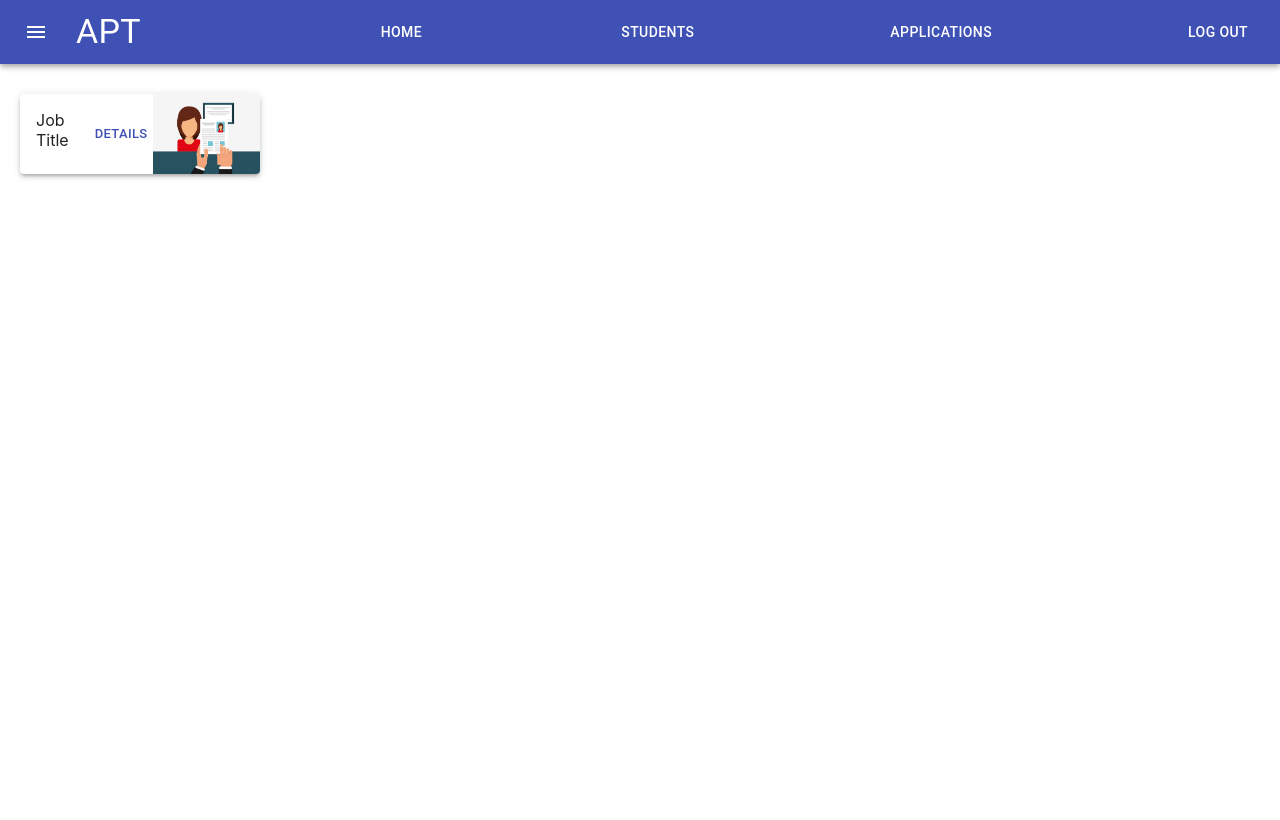
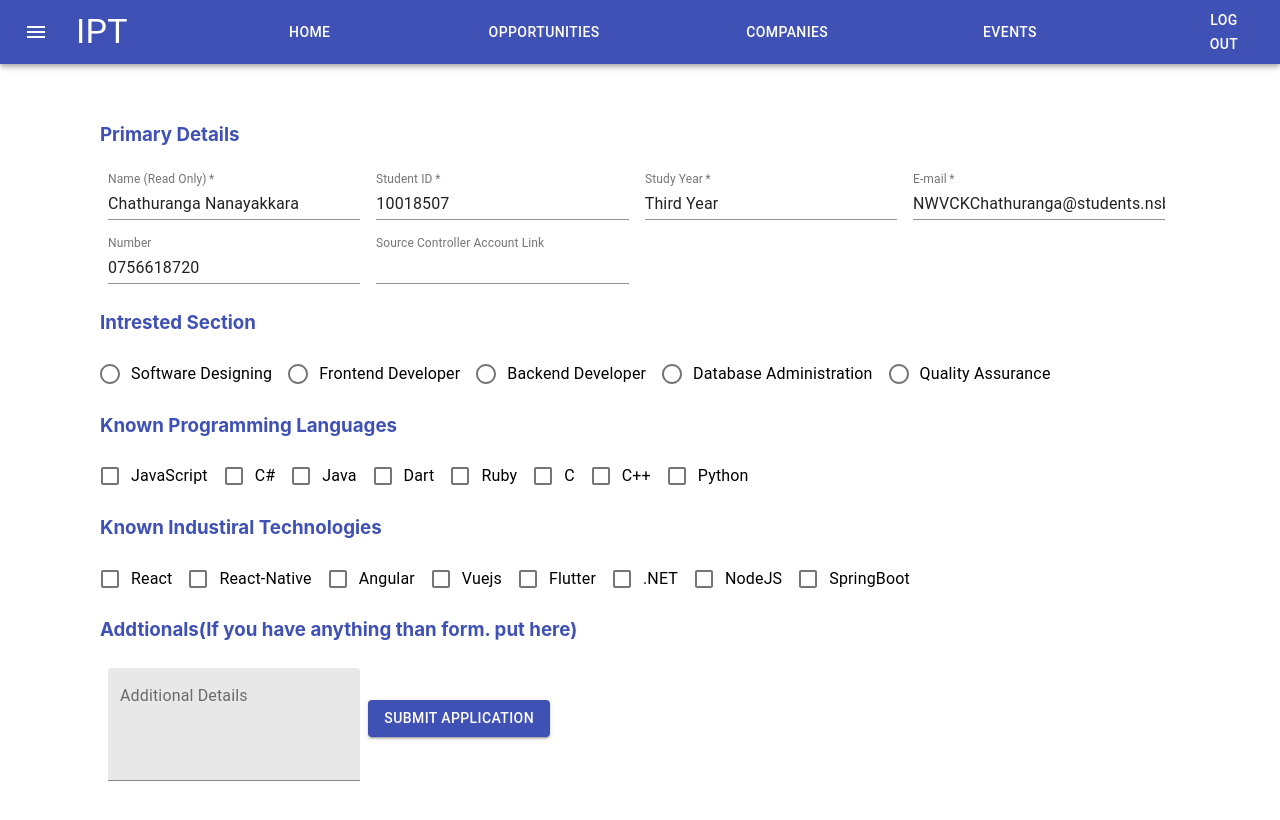
Before and after one commit to chamodKanishka/IPT, a React (Create React App) app: page / in a window 1280 px wide. Shown: the top 820 px of the page. Built offline with nearby package versions, Linux system fonts and the light colour scheme.

Commit message:
add students appy for jobs form to profile page

```diff
--- a/src/App.js
+++ b/src/App.js
@@ -1,10 +1,10 @@
 import React from 'react';
-import Applications from './screens/companyArea/applications';
+import StudentHome from './screens/studentArea/studentProfile';
 import './App.css';
 
 function App() {
   return (
-    <Applications/>
+    <StudentHome/>
   );
 }
 
--- a/src/screens/companyArea/companyHomeNav.js
+++ b/src/screens/companyArea/companyHomeNav.js
@@ -15,7 +15,6 @@ import ListItemIcon from '@material-ui/core/ListItemIcon';
 import ListItemText from '@material-ui/core/ListItemText';
 import InboxIcon from '@material-ui/icons/MoveToInbox';
 import AddCircleIcon from '@material-ui/icons/AddCircleOutlined'
-import MailIcon from '@material-ui/icons/Mail';
 
 
 
@@ -49,18 +48,9 @@ export default  function CompanyHomeNav() {
           onKeyDown={toggleDrawer(anchor, false)}
         >
           <List>
-            {['Profile', 'New Opportunities', 'Messages', 'Help & Support'].map((text, index) => (
+            {['Profile', 'New Opportunities', 'Help & Support'].map((text, index) => (
               <ListItem button key={text}>
                 <ListItemIcon>{index % 2 === 0 ? <InboxIcon /> : <AddCircleIcon />}</ListItemIcon>
-                <ListItemText primary={text} />
-              </ListItem>
-            ))}
-          </List>
-          <Divider />
-          <List>
-            {['other 1', 'other 2', 'other 3'].map((text, index) => (
-              <ListItem button key={text}>
-                <ListItemIcon>{index % 2 === 0 ? <InboxIcon /> : <add_circle />}</ListItemIcon>
                 <ListItemText primary={text} />
               </ListItem>
             ))}
--- a/src/screens/studentArea/studentHomeNav.js
+++ b/src/screens/studentArea/studentHomeNav.js
@@ -47,16 +47,7 @@ export default  function StudentHomeNav() {
           onKeyDown={toggleDrawer(anchor, false)}
         >
           <List>
-            {['Profile', 'Settings', 'Messages', 'Help & Support'].map((text, index) => (
-              <ListItem button key={text}>
-                <ListItemIcon>{index % 2 === 0 ? <InboxIcon /> : <MailIcon />}</ListItemIcon>
-                <ListItemText primary={text} />
-              </ListItem>
-            ))}
-          </List>
-          <Divider />
-          <List>
-            {['other 1', 'other 2', 'other 3'].map((text, index) => (
+            {['Profile','Help & Support'].map((text, index) => (
               <ListItem button key={text}>
                 <ListItemIcon>{index % 2 === 0 ? <InboxIcon /> : <MailIcon />}</ListItemIcon>
                 <ListItemText primary={text} />
--- /dev/null
+++ b/src/screens/studentArea/studentProfile.js
@@ -0,0 +1,196 @@
+import React from 'react';
+import { makeStyles, useTheme } from '@material-ui/core/styles';
+import StudentHomeNav from './studentHomeNav';
+import TextField from '@material-ui/core/TextField';
+import Checkbox from '@material-ui/core/Checkbox';
+import FormControlLabel from '@material-ui/core/FormControlLabel';
+import Radio from '@material-ui/core/Radio';
+import RadioGroup from '@material-ui/core/RadioGroup';
+import FormControl from '@material-ui/core/FormControl';
+import FormLabel from '@material-ui/core/FormLabel';
+import Button from '@material-ui/core/Button';
+
+
+export default  function Events() {
+    const classes = useStyles();
+
+
+  return (
+      <div>
+            <StudentHomeNav/>
+            <div className={classes.body}>
+
+            <form className={classes.root} noValidate autoComplete="off">
+      <div>
+      <h3 className={classes.h3}>Primary Details</h3>
+        <TextField
+        required
+        id="standard-required"
+        label="Name (Read Only)"
+        InputProps={{
+            readOnly: true,
+          }}
+        defaultValue="Chathuranga Nanayakkara" />
+        <TextField
+        required
+        id="standard-required"
+        label="Student ID"
+        InputProps={{
+            readOnly: true,
+          }}
+        defaultValue="10018507" />
+        <TextField
+        required
+        id="standard-required"
+        label="Study Year"
+        InputProps={{
+            readOnly: true,
+          }}
+        defaultValue="Third Year" />
+        <TextField
+        required
+        id="standard-required"
+        label="E-mail"
+        InputProps={{
+            readOnly: true,
+          }}
+        defaultValue="NWVCKChathuranga@students.nsbm.lk" />
+        <TextField
+          id="standard-number"
+          label="Number"
+          type="number"
+          InputLabelProps={{
+            shrink: true,
+          }}
+          defaultValue="0756618720"/>
+          <TextField
+          id="source-controller"
+          label="Source Controller Account Link"
+          type="text"
+          InputLabelProps={{
+            shrink: true,
+          }}
+          defaultValue=""/>
+        <h3 className={classes.h3}>Intrested Section</h3>
+        <RadioGroup row aria-label="position" name="position" defaultValue="top">
+        <FormControlLabel value="designing" control={<Radio color="primary" />} label="Software Designing" />
+        <FormControlLabel value="frontend" control={<Radio color="primary" />} label="Frontend Developer" />
+        <FormControlLabel value="backend" control={<Radio color="primary" />} label="Backend Developer" />
+        <FormControlLabel value="database" control={<Radio color="primary" />} label="Database Administration" />
+        <FormControlLabel value="qa" control={<Radio color="primary" />} label="Quality Assurance" />
+        </RadioGroup>
+        <h3 className={classes.h3}>Known Programming Languages</h3>
+        <FormControlLabel value="js" control={<Checkbox color="primary" />} label="JavaScript" labelPlacement="end"/>
+        <FormControlLabel value="csharp" control={<Checkbox color="primary" />} label="C#" labelPlacement="end"/>
+        <FormControlLabel value="java" control={<Checkbox color="primary" />} label="Java" labelPlacement="end"/>
+        <FormControlLabel value="dart" control={<Checkbox color="primary" />} label="Dart" labelPlacement="end"/>
+        <FormControlLabel value="ruby" control={<Checkbox color="primary" />} label="Ruby" labelPlacement="end"/>
+        <FormControlLabel value="c" control={<Checkbox color="primary" />} label="C" labelPlacement="end"/>
+        <FormControlLabel value="cplus" control={<Checkbox color="primary" />} label="C++" labelPlacement="end"/>
+        <FormControlLabel value="python" control={<Checkbox color="primary" />} label="Python" labelPlacement="end"/>
+        <h3 className={classes.h3}>Known Industiral Technologies</h3>
+        <FormControlLabel value="react" control={<Checkbox color="primary" />} label="React" labelPlacement="end"/>
+        <FormControlLabel value="reactnative" control={<Checkbox color="primary" />} label="React-Native" labelPlacement="end"/>
+        <FormControlLabel value="angular" control={<Checkbox color="primary" />} label="Angular" labelPlacement="end"/>
+        <FormControlLabel value="vuejs" control={<Checkbox color="primary" />} label="Vuejs" labelPlacement="end"/>
+        <FormControlLabel value="flutter" control={<Checkbox color="primary" />} label="Flutter" labelPlacement="end"/>
+        <FormControlLabel value="dotnet" control={<Checkbox color="primary" />} label=".NET" labelPlacement="end"/>
+        <FormControlLabel value="nodejs" control={<Checkbox color="primary" />} label="NodeJS" labelPlacement="end"/>
+        <FormControlLabel value="springboot" control={<Checkbox color="primary" />} label="SpringBoot" labelPlacement="end"/>
+        <h3 className={classes.h3}>Addtionals<span>(If you have anything than form. put here)</span></h3>
+        <TextField
+        className={classes.multiline}
+          id="filled-multiline-static"
+          label="Additional Details"
+          multiline
+          rows={4}
+          col={8}
+          defaultValue=""
+          variant="filled"
+        />
+        <Button variant="contained" color="primary" className={classes.button}>
+        Submit Application
+      </Button>
+      </div>
+    </form>
+
+            </div>
+            </div>
+
+  );
+}
+
+
+const useStyles = makeStyles((theme) => ({
+    root: {
+        '& .MuiTextField-root': {
+          margin: theme.spacing(1),
+          width: '25ch',
+        },
+      },
+    menuButton: {
+      marginRight: theme.spacing(2),
+    },
+    title: {
+      flexGrow: 1,
+    },
+      media: {
+        height: 0,
+        paddingTop: '56.25%', // 16:9
+      },
+      body: {
+        marginLeft:100,
+        margin: 40,
+        display: 'inline-block',
+        display: 'flex',
+        flexWrap: 'wrap',
+        justifyContent: 'space-around',
+        overflow: 'hidden',
+    },
+    details: {
+        display: 'flex',
+        flexDirection: 'column',
+      },
+      content: {
+        flex: '1 0 auto',
+      },
+      cover: {
+        width: 151,
+      },
+      controls: {
+        display: 'flex',
+        alignItems: 'center',
+        paddingLeft: theme.spacing(1),
+        paddingBottom: theme.spacing(1),
+      },
+      playIcon: {
+        height: 38,
+        width: 38,
+      },
+      miniroot: {
+        display: 'flex',
+        margin:'10px',
+        padding:'30px',
+      },
+      formControl: {
+        margin: theme.spacing(3),
+        marginLeft:'5px',
+      },
+      h3:{
+          color:'#3f51b5',
+      },
+      paper: {
+        width: 200,
+        height: 230,
+        overflow: 'auto',
+      },
+      button: {
+        margin: theme.spacing(0.5, 0),
+      },
+      multiline:{
+          width:'500px'
+      },
+      button:{
+          marginTop:'40px'
+      }
+  }));
```
